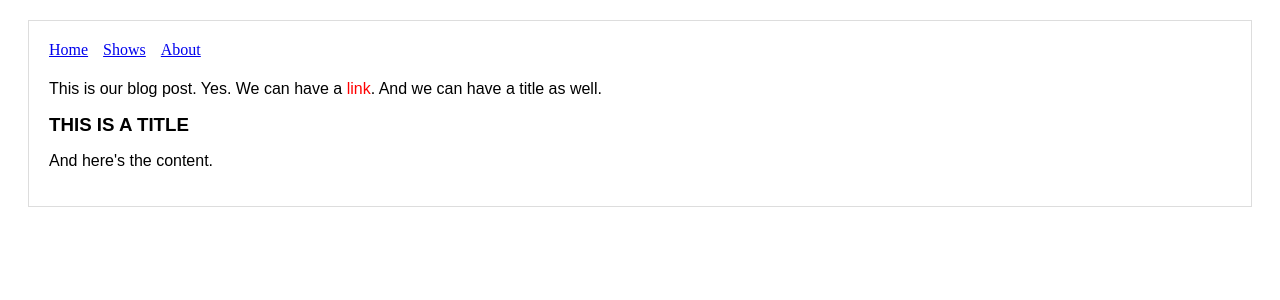
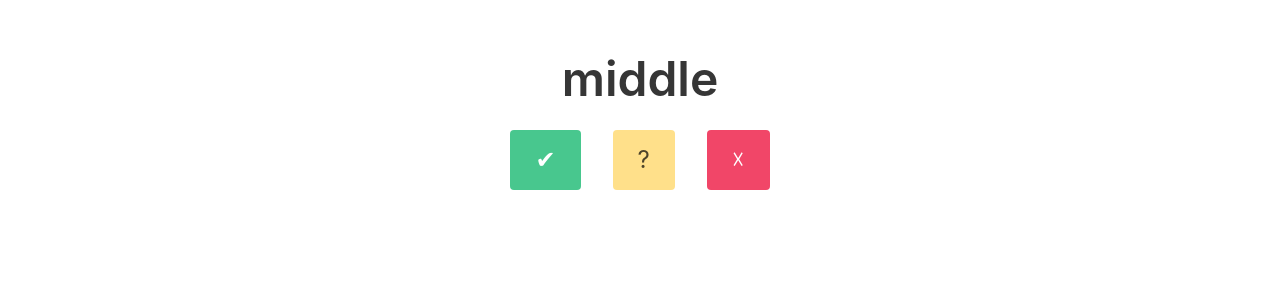
Before and after one commit to viewplatgh/vocbook, a Next.js app: page / in a window 1280 px wide. Shown: the top 300 px of the page. Built offline with nearby package versions, Linux system fonts and the light colour scheme.

Commit message:
Add bulma

```diff
--- /dev/null
+++ b/components/card.js
@@ -0,0 +1,41 @@
+import "../node_modules/bulma/bulma.sass";
+
+const Card = () => (
+  <article className="tile is-child">
+    <p className="title" style={{ textAlign: "center", fontSize: 48 }}>
+      middle
+    </p>
+    <div className="familiarity">
+      <ul>
+        <li>
+          <a className="button is-success">✔</a>
+        </li>
+        <li>
+          <a className="button is-warning">?</a>
+        </li>
+        <li>
+          <a className="button is-danger">☓</a>
+        </li>
+      </ul>
+    </div>
+    <style jsx>
+      {`
+        .familiarity {
+          text-align: center;
+        }
+        ul {
+          list-style: none;
+        }
+        ul > li {
+          display: inline;
+          margin: 1em;
+        }
+        ul > li > a {
+          font-size: 24px;
+        }
+      `}
+    </style>
+  </article>
+);
+
+export default Card;
--- a/components/header.js
+++ b/components/header.js
@@ -1,21 +1,17 @@
-import Link from 'next/link'
-
-const linkStyle = {
-  marginRight: 15
-}
+import Link from "next/link";
 
 const Header = () => (
   <div>
     <Link href="/">
-          <a style={linkStyle}>Home</a>
+      <a>Home</a>
     </Link>
     <Link href="/shows">
-          <a style={linkStyle}>Shows</a>
+      <a>Shows</a>
     </Link>
     <Link href="/about">
-          <a style={linkStyle}>About</a>
+      <a>About</a>
     </Link>
   </div>
-)
+);
 
-export default Header
+export default Header;
--- a/components/layout.js
+++ b/components/layout.js
@@ -1,16 +1,28 @@
-import Header from './header'
+import { Fragment } from "react";
+import Head from "next/head";
+import Header from "./header";
 
-const layoutStyle = {
-  margin: 20,
-  padding: 20,
-  border: '1px solid #DDD'
-}
+const Layout = props => (
+  <Fragment>
+    <Head>
+      <meta charset="utf-8" />
+      <meta http-equiv="X-UA-Compatible" content="IE=edge" />
+      <meta name="viewport" content="width=device-width, initial-scale=1" />
+      <title>Vocabulary book</title>
+    </Head>
+    <div className="navbar" />
+    <div className="container">
+      <div className="tile is-ancestor">
+        <div className="tile is-12">
+          <div className="tile" />
+          <div className="tile">
+            <div className="tile is-parent">{props.children}</div>
+          </div>
+          <div className="tile" />
+        </div>
+      </div>
+    </div>
+  </Fragment>
+);
 
-const Layout = (props) => (
-  <div style={layoutStyle}>
-    <Header />
-    {props.children}
-  </div>
-)
-
-export default Layout
+export default Layout;
--- /dev/null
+++ b/next.config.js
@@ -0,0 +1,2 @@
+const withSass = require("@zeit/next-sass");
+module.exports = withSass();
--- a/package.json
+++ b/package.json
@@ -4,6 +4,8 @@
   "main": "index.js",
   "license": "MIT",
   "dependencies": {
+    "@zeit/next-sass": "^1.0.1",
+    "bulma": "^0.7.2",
     "express": "^4.16.4",
     "isomorphic-unfetch": "^3.0.0",
     "next": "^7.0.2",
--- a/pages/index.js
+++ b/pages/index.js
@@ -1,40 +1,10 @@
-import Layout from '../components/layout.js'
-import {withRouter} from 'next/router'
-import Markdown from 'react-markdown'
+import Layout from "../components/layout.js";
+import { withRouter } from "next/router";
+import Markdown from "react-markdown";
+import Card from "../components/card.js";
 
-export default withRouter((props) => (
+export default withRouter(props => (
   <Layout>
-   <h1>{props.router.query.title}</h1>
-   <div className="markdown">
-     <Markdown source={`
-This is our blog post.
-Yes. We can have a [link](/link).
-And we can have a title as well.
-
-### This is a title
-
-And here's the content.
-     `}/>
-   </div>
-   <style jsx global>{`
-     .markdown {
-       font-family: 'Arial';
-     }
-
-     .markdown a {
-       text-decoration: none;
-       color: red;
-     }
-
-     .markdown a:hover {
-       opacity: 0.6;
-     }
-
-     .markdown h3 {
-       margin: 0;
-       padding: 0;
-       text-transform: uppercase;
-     }
-  `}</style>
+    <Card />
   </Layout>
-))
+));
```
Lines whose indentation alone changed are shown as unchanged.
